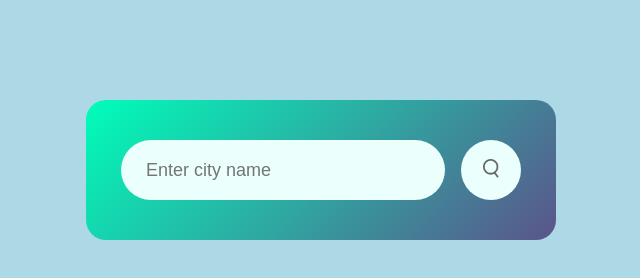
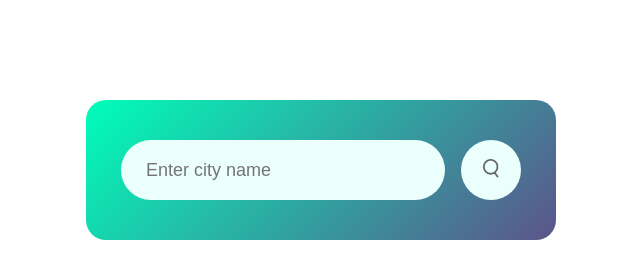
Before and after one commit to premkumarreddyalidini/html-premfile2, a plain HTML site: page index.html in a window 1280 px wide. Shown: the whole page, without its empty margins (319-959 px from the left). Drawn offline with Linux system fonts and the light colour scheme.

Commit message:
Update style.css

```diff
--- a/style.css
+++ b/style.css
@@ -7,7 +7,7 @@
 }
 
 body{
-    background-color: lightblue;
+    background-color: ;
 }
 
 .Card{
```
